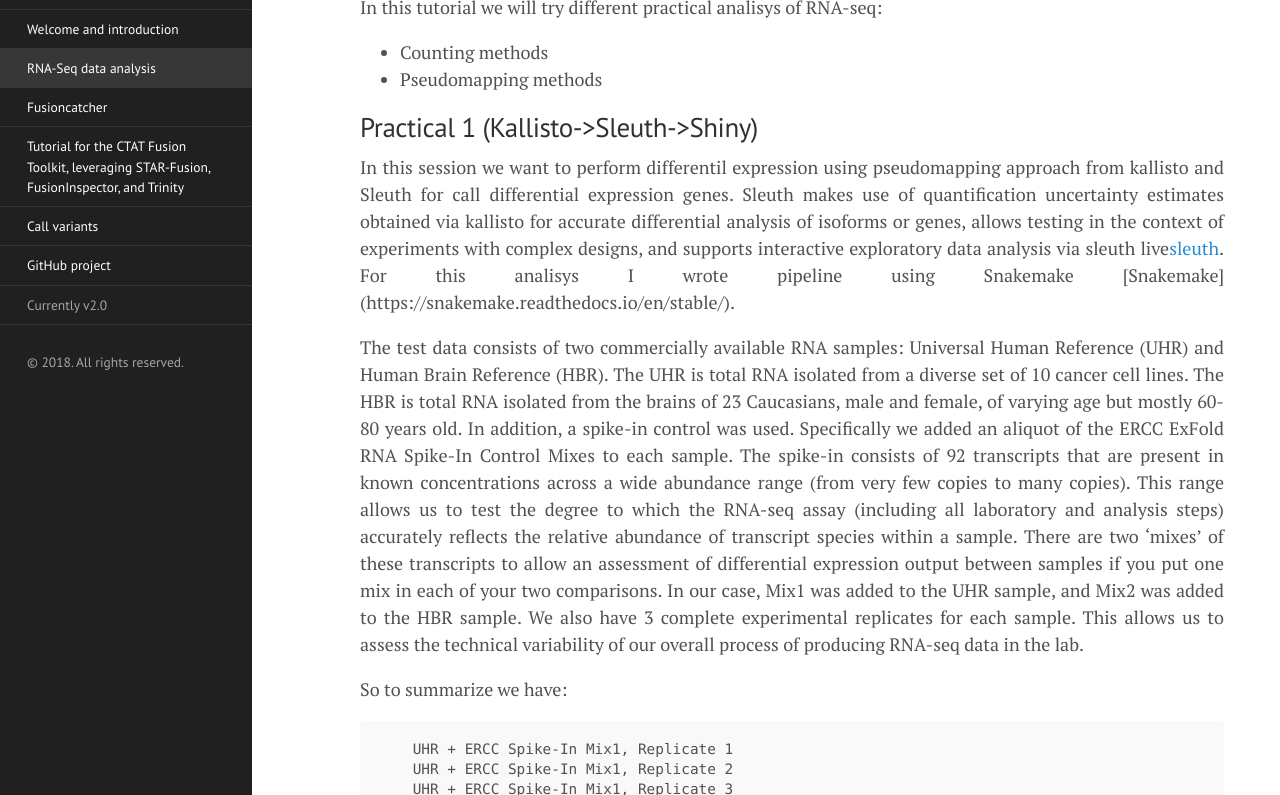
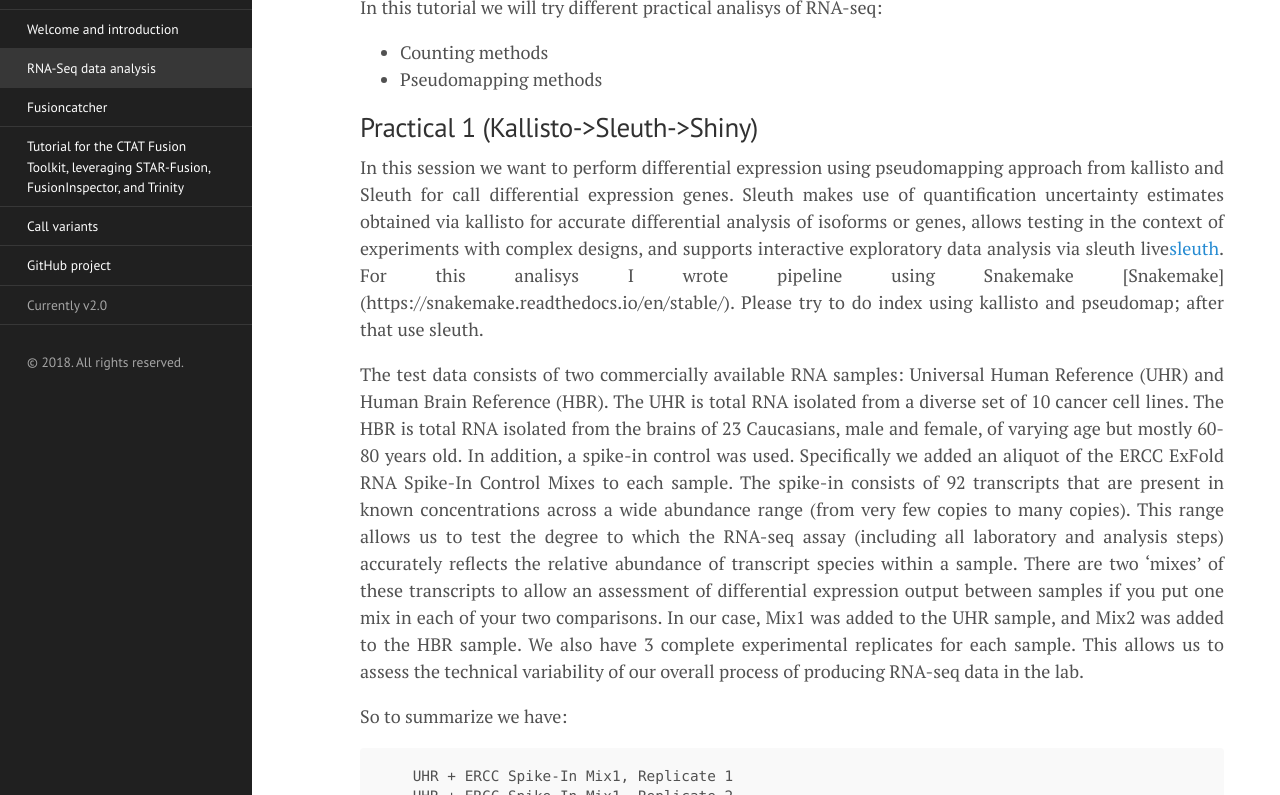
Before and after one commit to bioinfo-dirty-jobs/master_course, a Jekyll site: the page built from lectures/02.rnaseq_pileline.md, in a window 1280 px wide and 900 px high, scrolled down 1447 px, cut to the strip 105-900 px from the top of the window. Built offline with Jekyll 4.4.1, drawn with Linux system fonts in a browser that asks for light colours; nearby versions of some CDN libraries; some of the changed text lies outside the part shown.

Commit message:
modify tutorial

```diff
--- a/lectures/02.rnaseq_pileline.md
+++ b/lectures/02.rnaseq_pileline.md
@@ -28,9 +28,10 @@ In this tutorial we will try different practical analisys of RNA-seq:
 
 ## Practical 1 (Kallisto->Sleuth->Shiny)
 
-In this session we want to perform differentil expression using pseudomapping approach from kallisto and  Sleuth for call differential expression genes.
+In this session we want to perform differential expression using pseudomapping approach from kallisto and  Sleuth for call differential expression genes.
 Sleuth makes use of quantification uncertainty estimates obtained via kallisto for accurate differential analysis of isoforms or genes, allows testing in the context of experiments with complex designs, and supports interactive exploratory data analysis via sleuth live[sleuth](https://www.nature.com/articles/nmeth.4324).
 For this analisys I wrote pipeline using Snakemake [Snakemake] (https://snakemake.readthedocs.io/en/stable/).
+Please try to do index using kallisto and pseudomap; after that use sleuth.
 
 The test data consists of two commercially available RNA samples: Universal Human Reference (UHR) and Human Brain Reference (HBR). The UHR is total RNA isolated from a diverse set of 10 cancer cell lines. The HBR is total RNA isolated from the brains of 23 Caucasians, male and female, of varying age but mostly 60-80 years old.
 In addition, a spike-in control was used. Specifically we added an aliquot of the ERCC ExFold RNA Spike-In Control Mixes to each sample. The spike-in consists of 92 transcripts that are present in known concentrations across a wide abundance range (from very few copies to many copies). This range allows us to test the degree to which the RNA-seq assay (including all laboratory and analysis steps) accurately reflects the relative abundance of transcript species within a sample. There are two 'mixes' of these transcripts to allow an assessment of differential expression output between samples if you put one mix in each of your two comparisons. In our case, Mix1 was added to the UHR sample, and Mix2 was added to the HBR sample. We also have 3 complete experimental replicates for each sample. This allows us to assess the technical variability of our overall process of producing RNA-seq data in the lab.
@@ -417,7 +418,7 @@ and follow this examples [link](https://www.bioconductor.org/help/workflows/rnas
 
 ## SALMON  AND SHINY
 
-
+Please use this data [**data**](https://drive.google.com/file/d/1ggGtM_LtyoCqUMI8buKxZRol7T4dV4TK/view?usp=sharing) and follow the snakemake.
 
 
 
```
Also changed, not shown: lectures/01.welcome.md (+7 -1 lines).
